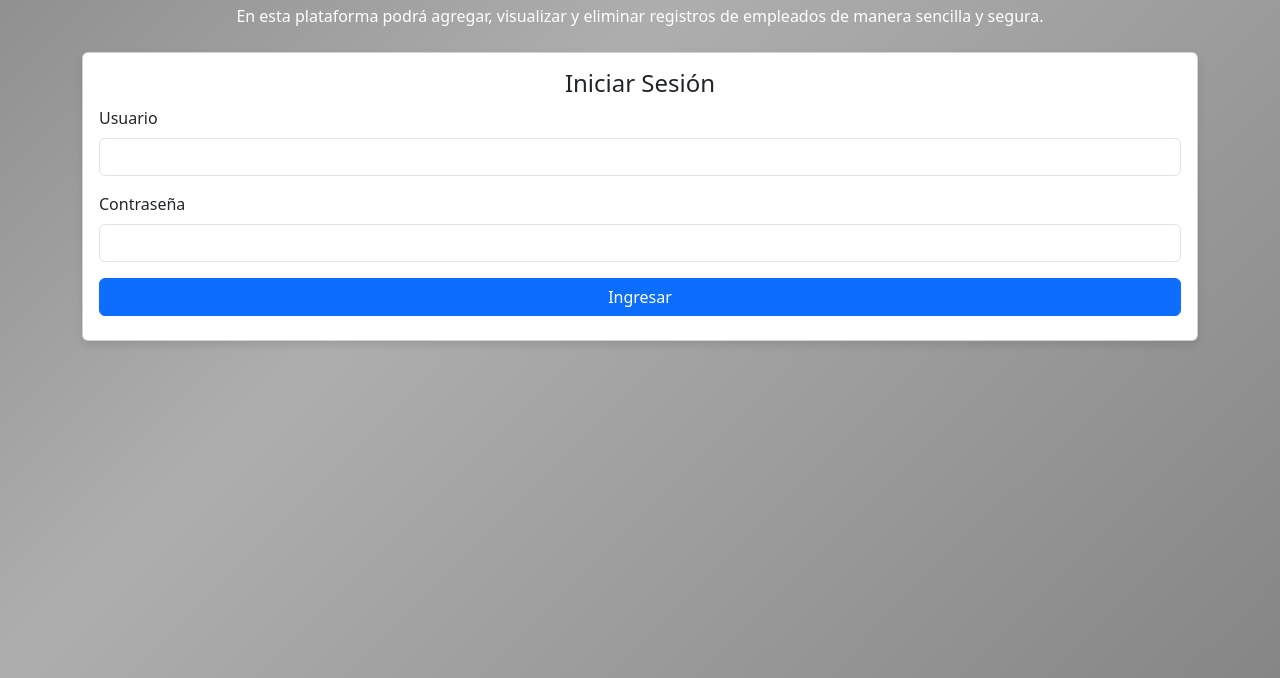
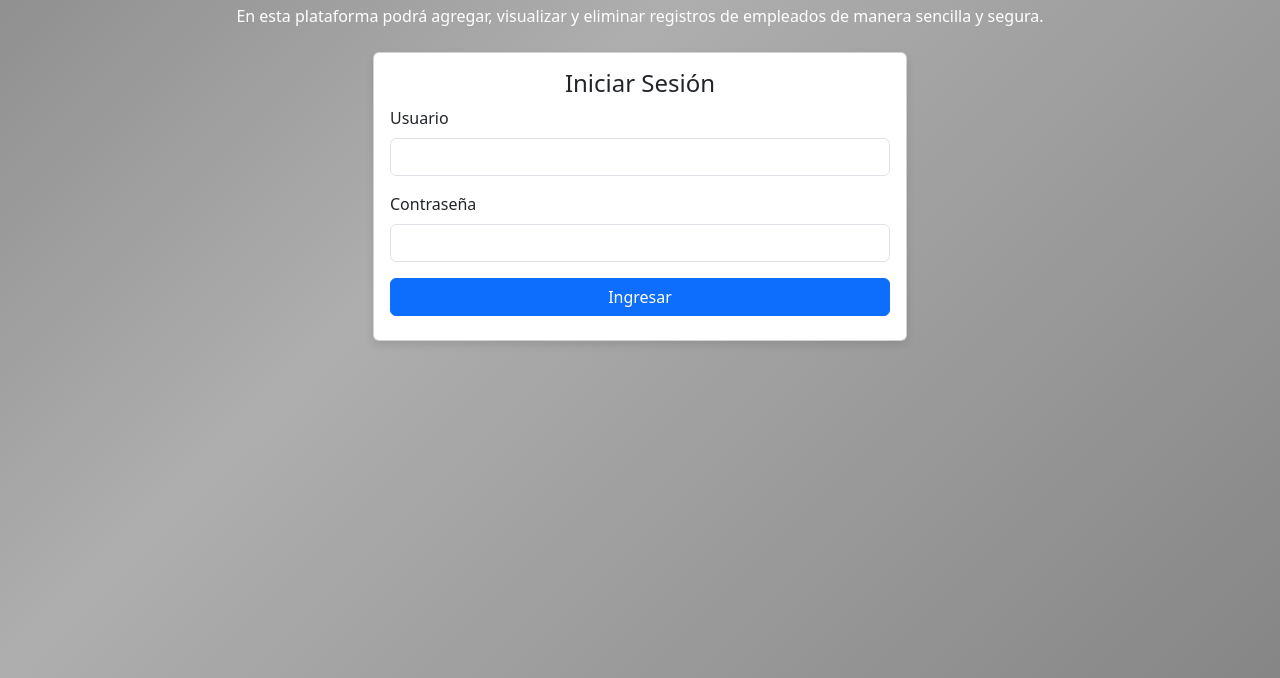
Before and after one commit to KevinEsc/Inicio-de-Sesi-n, a plain HTML site: page index.html in a window 1280 px wide. Shown: the part 122-800 px from the top of the page. Drawn offline with nearby package versions, Linux system fonts and the light colour scheme.

Commit message:
Update index.html

```diff
--- a/index.html
+++ b/index.html
@@ -23,6 +23,9 @@
         </div>
 
         <!-- Login -->
+        <div class="container">
+            <div class="row">
+                <div class="col-md-6 offset-md-3">
                     <div class="card mb-4">
                         <div class="card-body">
                             <h4 class="card-title text-center">Iniciar Sesión</h4>
@@ -39,6 +42,9 @@
                                 <div id="errorMessage" class="text-danger mt-2"></div>
                                 <div id="successMessage" class="text-success mt-2"></div>
                             </form>
+                        </div>
+                    </div>
+                </div>
             </div>
         </div>
 
@@ -75,11 +81,9 @@
                 </form>
             </div>
         </div>
-
         <!-- Listado de usuarios -->
         <div id="userCards" class="row gy-3"></div>
     </div>
-
     <script src="main.js"></script>
 </body>
 </html>
```
Lines whose indentation alone changed are shown as unchanged.
